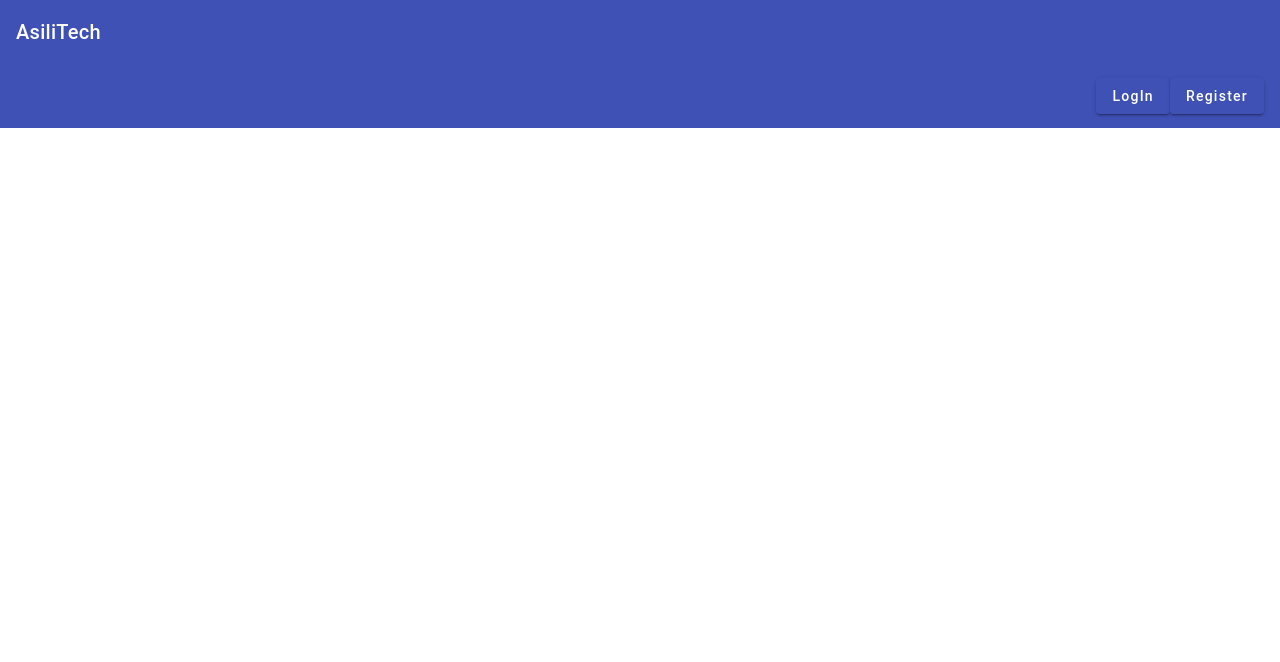
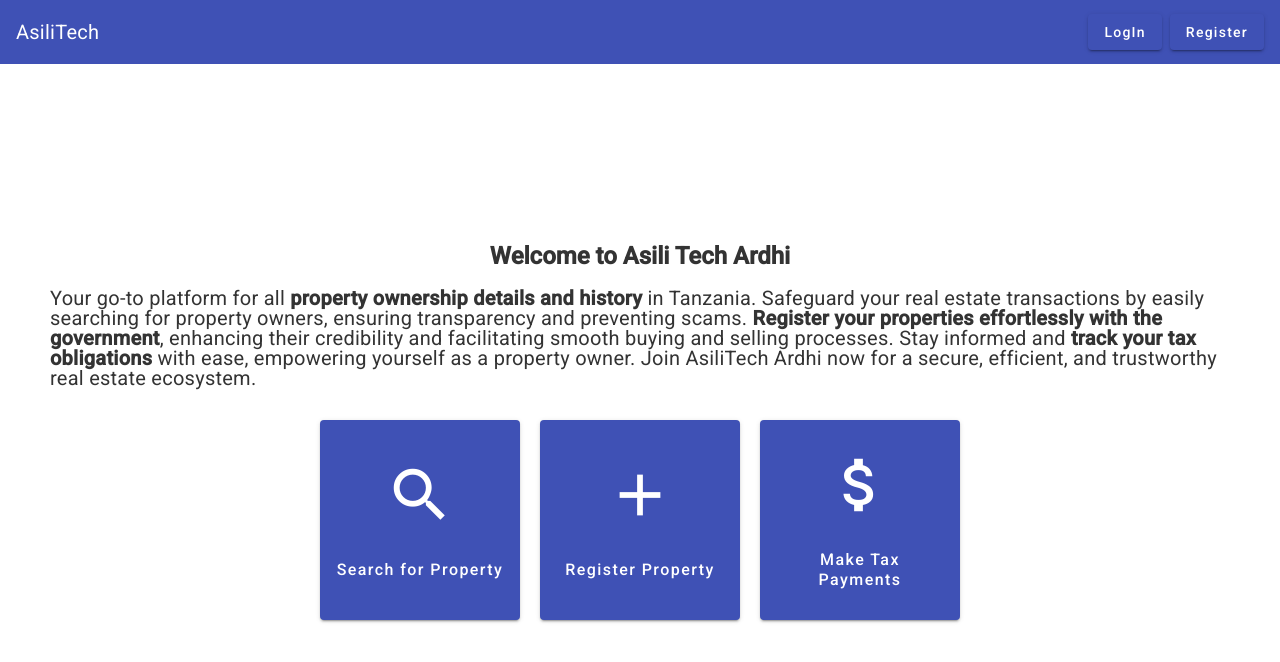
Before and after one commit to mmnete/asilitech_land_registration, an Angular app in the folder front_end/: page / in a window 1280 px wide. Shown: the top 662 px of the page. Built offline with nearby package versions, Linux system fonts and the light colour scheme.

Commit message:
omething

```diff
--- a/front_end/angular.json
+++ b/front_end/angular.json
@@ -27,10 +27,10 @@
             "inlineStyleLanguage": "scss",
             "assets": [
               "src/favicon.ico",
-              "src/assets"
+              "src/assets",
+              "src/api"
             ],
             "styles": [
-              "@angular/material/prebuilt-themes/pink-bluegrey.css",
               "src/styles.scss"
             ],
             "scripts": []
@@ -92,10 +92,9 @@
             "assets": [
               "src/favicon.ico",
               "src/assets",
-              "../api"
+              "src/api"
             ],
             "styles": [
-              "@angular/material/prebuilt-themes/pink-bluegrey.css",
               "src/styles.scss"
             ],
             "scripts": []
--- a/front_end/package.json
+++ b/front_end/package.json
@@ -11,6 +11,7 @@
   "private": true,
   "dependencies": {
     "@angular/animations": "^16.1.0",
+    "@angular/cdk": "^16.1.5",
     "@angular/common": "^16.1.0",
     "@angular/compiler": "^16.1.0",
     "@angular/core": "^16.1.0",
--- a/front_end/src/app/app-routing.module.ts
+++ b/front_end/src/app/app-routing.module.ts
@@ -1,8 +1,10 @@
 import { NgModule } from '@angular/core';
 import { RouterModule, Routes } from '@angular/router';
 import { LogInComponentComponent } from './pages/log-in-component/log-in-component.component';
+import { WelcomeComponent } from './pages/welcome/welcome.component';
 
 const routes: Routes = [
+  { path: '', component: WelcomeComponent },
   { path: 'login', component: LogInComponentComponent }
 ];
 
--- a/front_end/src/app/app.component.html
+++ b/front_end/src/app/app.component.html
@@ -1,2 +1,6 @@
-<app-navbar></app-navbar>
-<router-outlet></router-outlet>
+<div class="app-container">
+    <app-navbar class="nav-bar"></app-navbar>
+    <div fxFlex>
+        <router-outlet class="hidden-router"></router-outlet>
+    </div>
+</div>
--- a/front_end/src/app/app.component.scss
+++ b/front_end/src/app/app.component.scss
@@ -0,0 +1,16 @@
+.app-container {
+    display: grid;
+    grid-template-rows: 60px 1fr; /* Set the height of the navbar and let the rest fill available space */
+    height: 100vh;
+}
+
+.nav-bar {
+    height: 10vh;
+    overflow: hidden;
+}
+
+.hidden-router {
+    flex: 1 1 auto;
+    display: flex;
+    overflow: hidden;
+}
--- a/front_end/src/app/app.material.module.ts
+++ b/front_end/src/app/app.material.module.ts
@@ -20,8 +20,6 @@ import { MatMenuModule } from '@angular/material/menu';
 import { MatDialogModule } from '@angular/material/dialog';
 import { MatTabsModule } from '@angular/material/tabs';
 
-
-
 @NgModule({
   imports: [
     MatButtonModule, MatCheckboxModule, MatToolbarModule, MatChipsModule, MatGridListModule, MatProgressBarModule, MatSliderModule, MatSlideToggleModule, MatMenuModule, MatDialogModule, MatSnackBarModule, MatSelectModule, MatInputModule, MatSidenavModule, MatCardModule, MatIconModule, MatRadioModule, MatProgressSpinnerModule, MatTabsModule, MatListModule
--- a/front_end/src/app/app.module.ts
+++ b/front_end/src/app/app.module.ts
@@ -8,6 +8,8 @@ import { RouterModule, Routes } from '@angular/router';
 import { ReactiveFormsModule } from '@angular/forms';
 import { AppMaterialModule } from './app.material.module';
 import { NavbarComponent } from './navbar/navbar.component';
+import { BrowserAnimationsModule } from '@angular/platform-browser/animations';
+import { WelcomeComponent } from './pages/welcome/welcome.component';
 
 const routes: Routes = [
   { path: 'login', component: LogInComponentComponent }
@@ -18,12 +20,13 @@ const routes: Routes = [
   declarations: [
     AppComponent,
     LogInComponentComponent,
+    WelcomeComponent,
     NavbarComponent
   ],
   imports: [
     BrowserModule,
     AppRoutingModule,
-    FormsModule, RouterModule.forRoot(routes), ReactiveFormsModule, AppMaterialModule
+    FormsModule, RouterModule.forRoot(routes), ReactiveFormsModule, AppMaterialModule, BrowserAnimationsModule
   ],
   providers: [],
   bootstrap: [AppComponent]
--- a/front_end/src/app/navbar/navbar.component.html
+++ b/front_end/src/app/navbar/navbar.component.html
@@ -1,15 +1,13 @@
 <mat-toolbar color="primary">
     <mat-toolbar-row>
-        <h3>AsiliTech</h3>
-    </mat-toolbar-row>
-
-    <mat-toolbar-row>
-        <span class="spacer"></span>
-        <div>
+      <div class="title-container">
+        <h2 style="height: 100%; font-size: 20px; font-weight: 400; margin: 0;">AsiliTech</h2>
+      </div>
+      <div class="spacer"></div>
+      <div class="button-container">
         <ng-template [ngIf]="true">
           <button mat-raised-button color="primary" routerLink="/login" routerLinkActive="active">LogIn</button>
-                <button mat-raised-button color="primary" routerLink="/register"
-                    routerLinkActive="active">Register</button>
+          <button mat-raised-button color="primary" routerLink="/register" routerLinkActive="active">Register</button>
         </ng-template>
         <button mat-raised-button color="primary" (click)="logOut()" *ngIf="false">Logout</button>
       </div>
--- a/front_end/src/app/navbar/navbar.component.scss
+++ b/front_end/src/app/navbar/navbar.component.scss
@@ -1,8 +1,19 @@
-.spacer {
-    flex: 1 1 auto;
-}
+.title-container {
+    flex: 1;
+    display: flex;
+    align-items: center;
+  }
 
-.active {
-    background-color: darkblue;
-    color: white;
-}
+  .button-container {
+    display: flex;
+    align-items: center;
+  }
+
+  .spacer {
+    flex: 1;
+  }
+
+  /* Adjust the button size and spacing as needed */
+  button {
+    margin-left: 8px;
+  }
--- a/front_end/src/index.html
+++ b/front_end/src/index.html
@@ -8,9 +8,11 @@
   <meta name="viewport" content="width=device-width, initial-scale=1">
   <link rel="icon" type="image/x-icon" href="favicon.ico">
   <link href="https://fonts.googleapis.com/icon?family=Material+Icons" rel="stylesheet">
+  <link rel="preconnect" href="https://fonts.gstatic.com">
+  <link href="https://fonts.googleapis.com/css2?family=Roboto:wght@300;400;500&display=swap" rel="stylesheet">
 </head>
 
-<body>
+<body class="mat-typography">
   <app-root>loading</app-root>
 </body>
 
--- a/front_end/src/styles.scss
+++ b/front_end/src/styles.scss
@@ -1,2 +1,4 @@
 @import Url("https://maxcdn.bootstrapcdn.com/bootstrap/3.3.7/css/bootstrap.min.css");
 @import "~@angular/material/prebuilt-themes/indigo-pink.css";
+html, body { height: 100%; }
+body { margin: 0; font-family: Roboto, "Helvetica Neue", sans-serif; }
```
Also changed, not shown: 1 other file (tests, documents, lock files or other folders). Lines whose indentation alone changed are shown as unchanged.
